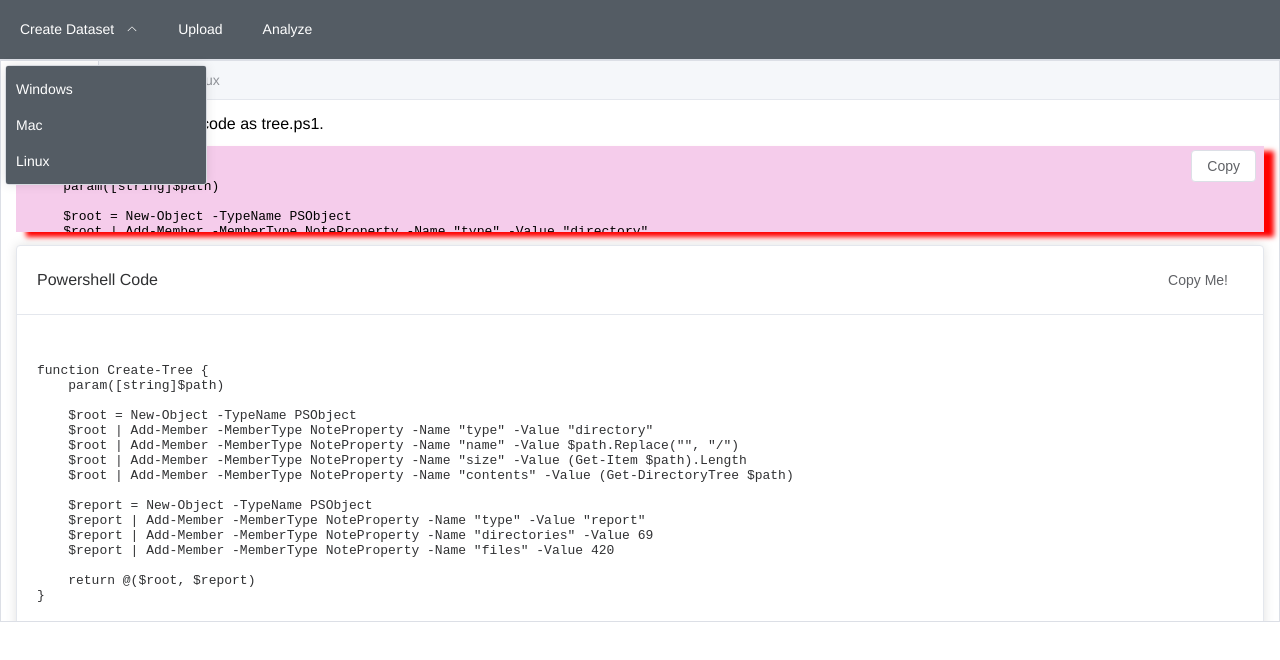
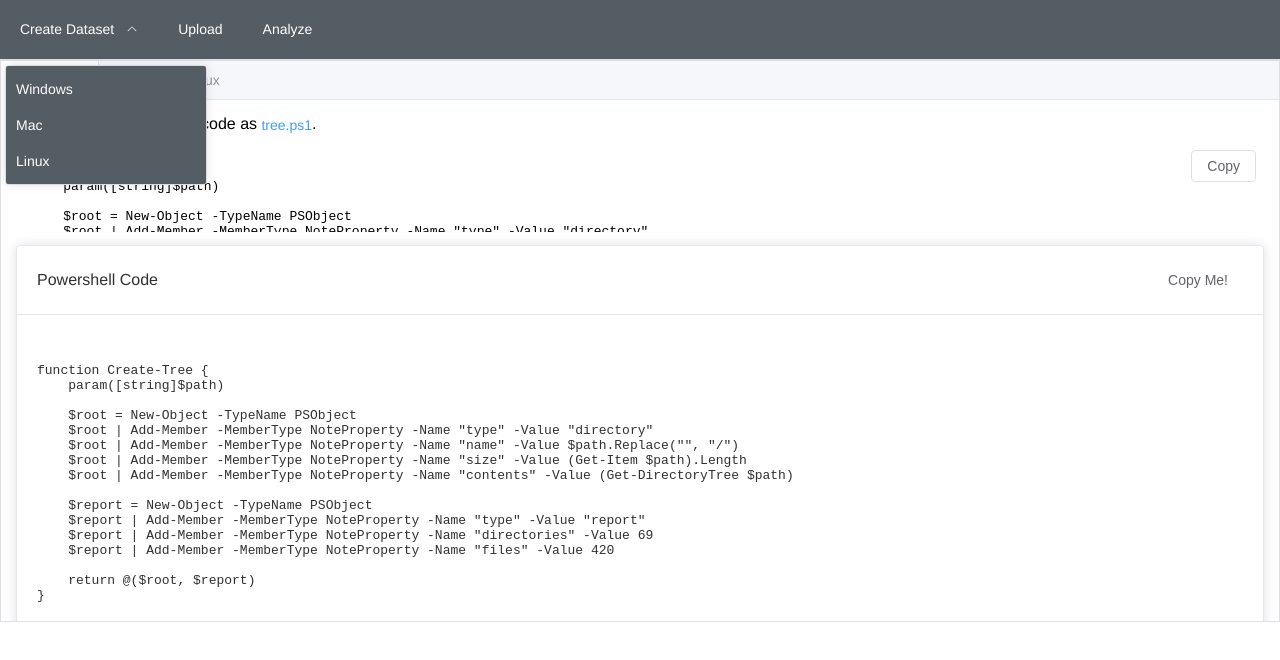
Before and after one commit to marcgauch/dashboard-design, a Vue app: page /create/windows in a window 1280 px wide. Shown: the top 660 px of the page. Built offline with nearby package versions, Linux system fonts and the light colour scheme; what @imengyu/vue3-context-menu would draw is missing.

Commit message:
Download code

```diff
--- a/src/components/create/CopyText.vue
+++ b/src/components/create/CopyText.vue
@@ -25,7 +25,7 @@
 <style scoped>
 .wrapper {
   position: relative;
-  box-shadow: 10px 5px 5px red;
+  box-shadow: 10px 5px 5px var(--lt-color-gray-600);
 }
 
 .copy-button {
@@ -35,7 +35,9 @@
 }
 
 pre {
-  background-color: rgb(245, 204, 235);
+  color: var(--lt-color-gray-100);
+  background-color: var(--lt-color-gray-600);
+  border-radius: var(--el-border-radius-base);
   font-family: monospace;
   padding: 0.2rem 1rem;
   max-height: 5rem;
--- a/src/components/create/CreateWindows.vue
+++ b/src/components/create/CreateWindows.vue
@@ -1,6 +1,6 @@
 <template>
   <div>
-    Please save the following code as tree.ps1.
+    Please save the following code as <el-link type="primary" @click="download">tree.ps1</el-link>.
     <CopyText :text="powershellCode"></CopyText>
   </div>
 
@@ -89,6 +89,17 @@
   copySuccess.value = true;
   copyButtonLabel.value = 'Done';
 };
+
+const download = () => {
+  // https://stackoverflow.com/questions/19721439/download-json-object-as-a-file-from-browser/30800715#30800715
+  const dataStr = 'data:text/json;charset=utf-8,' + encodeURIComponent(powershellCode);
+  const downloadAnchorNode = document.createElement('a');
+  downloadAnchorNode.setAttribute('href', dataStr);
+  downloadAnchorNode.setAttribute('download', 'tree.ps1');
+  document.body.appendChild(downloadAnchorNode); // required for firefox
+  downloadAnchorNode.click();
+  downloadAnchorNode.remove();
+};
 </script>
 
 <style scoped></style>
```
